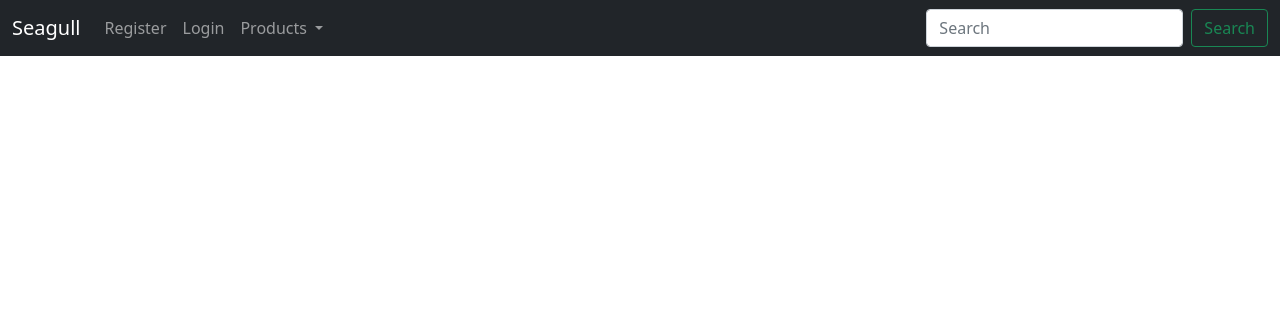
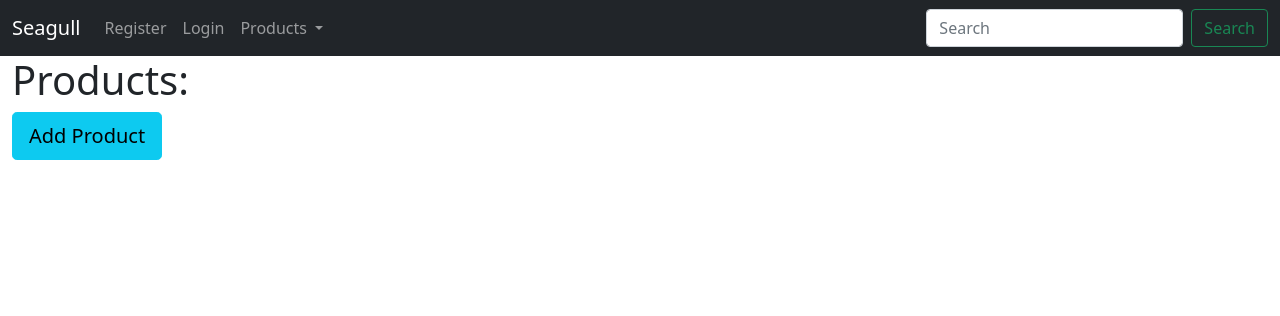
Before and after one commit to mdhowey/seagull, a Django app: page /products/ in a window 1280 px wide. Shown: the top 316 px of the page. Run offline with Django 3.2, Linux system fonts and the light colour scheme; data that the repository does not hold is empty; some libraries are stand-ins or nearby versions.

Commit message:
added CRUD to Product model

```diff
--- a/main_app/templates/base.html
+++ b/main_app/templates/base.html
@@ -11,13 +11,13 @@
         integrity="sha384-MrcW6ZMFYlzcLA8Nl+NtUVF0sA7MsXsP1UyJoMp4YLEuNSfAP+JcXn/tWtIaxVXM"
         crossorigin="anonymous"></script>
     <script src="https://kit.fontawesome.com/b9f74e10bb.js" crossorigin="anonymous"></script>
-    <title>Seagull - {% block title %}{% endblock %}</title>
+    <title>Seagull {% block title %}{% endblock %}</title>
 </head>
 
 <body>
     <nav class="navbar navbar-expand-lg navbar-dark bg-dark">
         <div class="container-fluid">
-            <a class="navbar-brand" href="#">Seagull</a>
+            <a class="navbar-brand" href="about/">Seagull</a>
             <button class="navbar-toggler" type="button" data-bs-toggle="collapse"
                 data-bs-target="#navbarSupportedContent" aria-controls="navbarSupportedContent" aria-expanded="false"
                 aria-label="Toggle navigation">
@@ -51,7 +51,7 @@
                             <li>
                                 <hr class="dropdown-divider">
                             </li>
-                            <li><a class="dropdown-item" href="#">Create New Category</a></li>
+                            <li><a class="dropdown-item" href="/products">All Products</a></li>
                         </ul>
                     </li>
                 </ul>
--- a/main_app/templates/products_list.html
+++ b/main_app/templates/products_list.html
@@ -1,25 +1,30 @@
 {% extends 'base.html' %}
 {% block title %} | Home{% endblock %}
 {% block content %}
-<div class="container">
+<div class="container-fluid">
+    <h1>Products:</h1>
+    <div class="d-flex my-2">
+        <a href="{% url 'product_create' %}" class="btn btn-info btn-lg">Add Product</a>
+    </div>
     <div class="row d-flex justify-content-center mt-4">
     {% for product in products %}
-        <div class="card" style="width: 18rem;">
+        <div class="card m-4" style="width: 20rem;">
             <div class="d-flex justify-content-center">
-                <img src="{{product.img}}" class="card-img-top mt-2" alt="{{product.name}}" style="width: 18em; max-width: 200px; height: auto;">
+                <img src="{{product.img}}" class="card-img-top" alt="{{product.name}}" style="width: 20rem; height: auto;">
+                </a>
             </div>
             <div class="card-body">
                 <h5 class="card-title">{{product.name}}</h5>
                 <h5 class="card-title">{{product.price}}</h5>
                 <p class="card-text">{{product.description}}</p>
                 <div class="btn-group" role="group" aria-label="Basic example">
-                    <button type="button" class="btn btn-outline-success">Buy</button>
-                    <button type="button" class="btn btn-outline-warning">Edit</button>
-                    <button type="button" class="btn btn-outline-danger">Delete</button>
+                    <a href="{% url 'product_detail' product.pk %}" type="button" class="btn btn-outline-success">View</a>
+                    <a href="{% url 'product_update' product.pk %}" type="button" class="btn btn-outline-warning">Edit</a>
+                    <a href="{% url 'product_delete' product.pk %}" type="button" class="btn btn-outline-danger">Delete</a>
                 </div>
             </div>
         </div>
+        {% endfor %}
     </div>
-    {% endfor %}
 </div>
 {% endblock %}
--- a/main_app/urls.py
+++ b/main_app/urls.py
@@ -5,4 +5,8 @@ urlpatterns = [
     path('', views.Home.as_view(), name="home"),
     path('about/', views.About.as_view(), name="home"),
     path('products/', views.ProductsList.as_view(), name="products_list"),
+    path('products/new/', views.ProductCreate.as_view(), name="product_create"),
+    path('products/<int:pk>/', views.ProductDetail.as_view(), name="product_detail"),
+    path('products/<int:pk>/update', views.ProductUpdate.as_view(), name="product_update"),
+    path('products/<int:pk>/delete', views.ProductDelete.as_view(), name="product_delete"),
 ]
--- a/main_app/views.py
+++ b/main_app/views.py
@@ -26,5 +26,29 @@ class ProductsList(TemplateView):
         else:
             context["products"] = Product.objects.all()
             # default header for not searching
-            context["header"] = "Trending productss"
+            context["header"] = "Trending products"
         return context
+
+class ProductCreate(CreateView):
+    model = Product
+    fields = ['name', 'img', 'price', 'category', 'description']
+    template_name = "product_create.html"
+    success_url = "/products/"
+
+    def get_success_url(self):
+        return reverse('product_detail', kwargs={'pk': self.object.pk})
+
+class ProductDetail(DetailView):
+    model = Product
+    template_name = 'product_detail.html'
+
+class ProductUpdate(UpdateView):
+    model = Product
+    fields = ['name', 'img', 'price', 'category', 'description']
+    template_name = 'product_update.html'
+    success_url = '/products/'
+
+class ProductDelete(DeleteView):
+    model = Product
+    template_name = 'product_delete.html'
+    success_url = '/products/'
```
Also changed, not shown: main_app/templates/product_create.html (added, +17 -0 lines), main_app/templates/product_delete.html (added, +16 -0 lines), main_app/templates/product_detail.html (added, +20 -0 lines), main_app/templates/product_update.html (added, +16 -0 lines).
